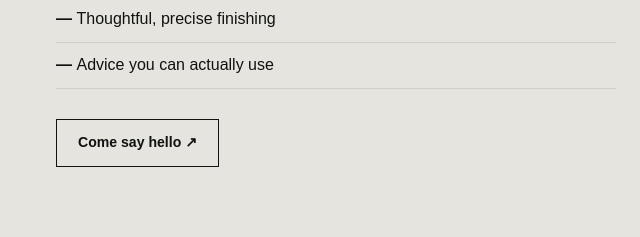
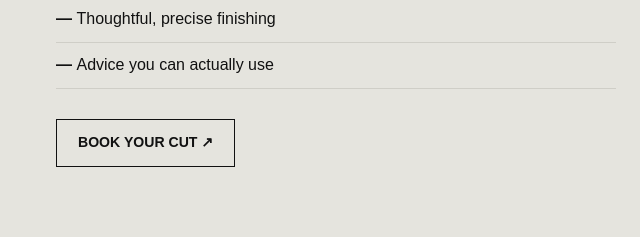
Before and after one commit to nryntmhf77-sys/Form-barber-demo, a plain HTML site: page index.html in a window 1280 px wide. Shown: the part 1823-2060 px from the top of the page, 614-1254 px from the left. Drawn offline with Linux system fonts and the light colour scheme.

Commit message:
Update index.html

```diff
--- a/index.html
+++ b/index.html
@@ -157,7 +157,7 @@
           <div class="eyebrow">The studio</div><h2>Details make<br>the difference.</h2>
           <p>Good barbering starts with listening. We take time to understand what you want, work with your hair and make sure you know how to style the result at home.</p>
           <ul class="checks"><li>Consultation before every cut</li><li>Thoughtful, precise finishing</li><li>Advice you can actually use</li></ul>
-          <a class="button light" href="#contact">Come say hello ↗</a>
+          <a class="button light" href="#contact">BOOK YOUR CUT ↗</a>
         </div>
       </div>
     </section>
```
